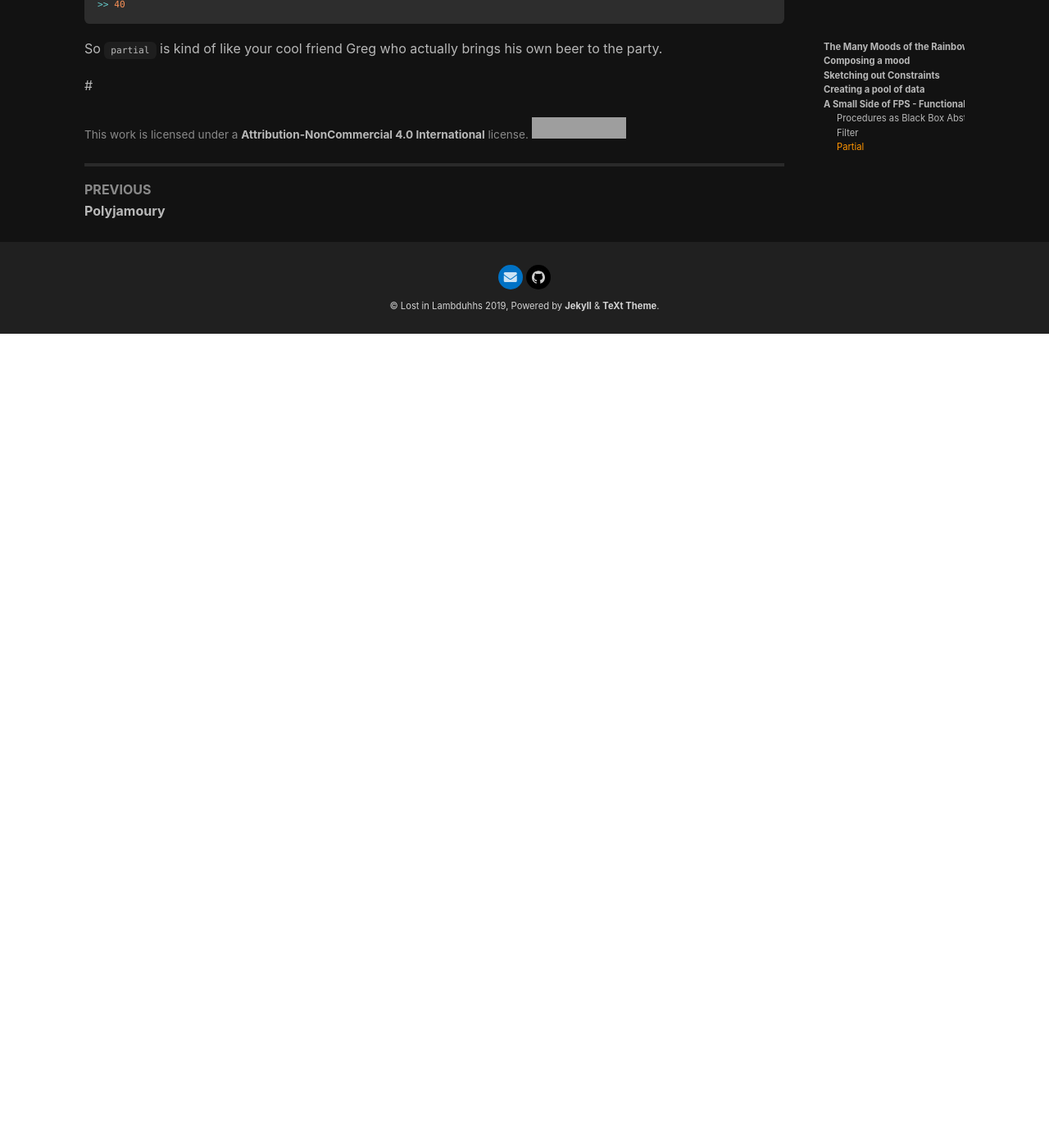
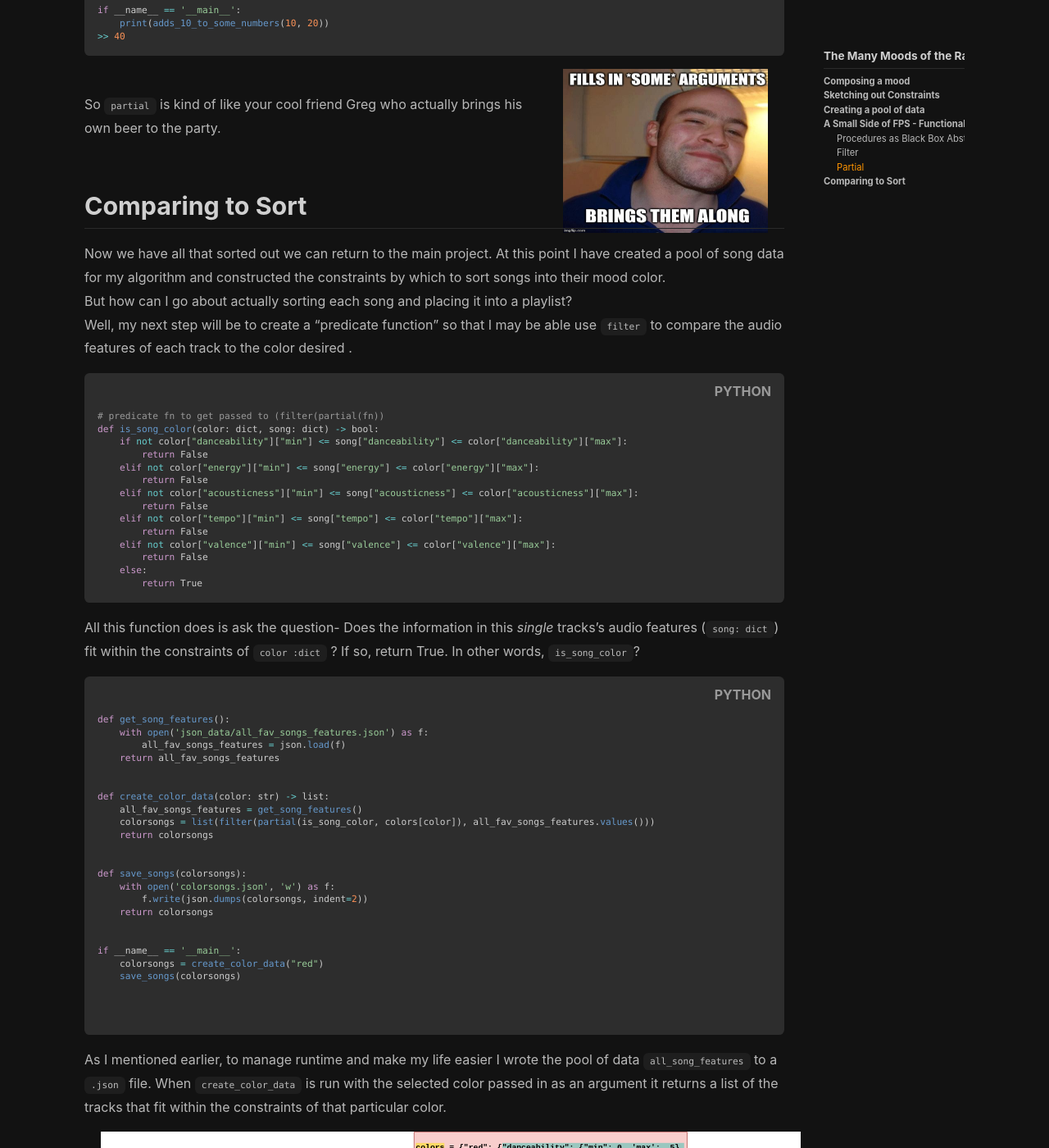
Before and after one commit to lambduhh/lambduhh.github.io, a Jekyll site: the page built from _posts/2019-10-10-colorjamoury.md, in a window 1280 px wide and 1400 px high, scrolled down 8009 px. Shown: the whole window at 82% size. Built offline with Jekyll 4.4.1, drawn with Linux system fonts in a browser that asks for light colours; nearby versions of some CDN libraries; before the commit the page ends 8416 px from its top, so only the background shows below that; grey boxes are pictures that could not be loaded.

Commit message:
putting it all together graphic

```diff
--- a/_posts/2019-10-10-colorjamoury.md
+++ b/_posts/2019-10-10-colorjamoury.md
@@ -6,7 +6,7 @@ article_header:
   image:
     src: /photos/imageedit_1_7997346933.jpg
 ---
-## The Many Moods of the Rainbow.
+# The Many Moods of the Rainbow.
 
 While messing around with the [Spotify](https://developer.spotify.com/documentation/web-api/) APIs I found one of the most interesting data points they offered insight into was
 a track's [audio features](https://developer.spotify.com/documentation/web-api/reference/tracks/get-audio-features/). Each song in Spotify has 18 different attributes that can be derived, displayed and utilized as a data reference.
@@ -247,6 +247,8 @@ in the [functools](https://docs.python.org/3/library/functools.html) module.
 > A Higher Order Function is a function that does at least one of the following:
 - takes on or more functions as arguments
 - returns a function as its result
+
+
 ### Filter
 When using a Higher Order Function I often refer to the function I write to "feed" to the Higher Order Function as a "predicate" function.
 Let's say you are asked to find which numbers are even when given a list of numbers [1 ,2, 3, 4]. We could use [filter](https://www.w3schools.com/python/ref_func_filter.asp)
@@ -311,6 +313,68 @@ if __name__ == '__main__':
 
 {% endhighlight %}
 
-So `partial` is kind of like your cool friend Greg who actually brings his own beer to the party.
+<img src="/photos/goodguypartial.jpg" alt="goodguypartial" height="200" width="250" align="right" hspace="20" />
+<br>
+So `partial` is kind of like your cool friend Greg who actually brings his own beer to the party.  <br> <br>
 
-#
+
+
+## Comparing to Sort
+Now we have all that sorted out we can return to the main project. At this point I have created a pool of song data
+for my algorithm and constructed the constraints by which to sort songs into their mood color.
+But how can I go about actually sorting each song and placing it into a playlist?
+Well, my next step will be to create a "predicate function" so that I may be able use `filter` to compare the audio features
+of each track to the color desired .
+{% highlight python %}
+# predicate fn to get passed to (filter(partial(fn))
+def is_song_color(color: dict, song: dict) -> bool:
+    if not color["danceability"]["min"] <= song["danceability"] <= color["danceability"]["max"]:
+        return False
+    elif not color["energy"]["min"] <= song["energy"] <= color["energy"]["max"]:
+        return False
+    elif not color["acousticness"]["min"] <= song["acousticness"] <= color["acousticness"]["max"]:
+        return False
+    elif not color["tempo"]["min"] <= song["tempo"] <= color["tempo"]["max"]:
+        return False
+    elif not color["valence"]["min"] <= song["valence"] <= color["valence"]["max"]:
+        return False
+    else:
+        return True
+
+{% endhighlight %}
+
+All this function does is ask the question- Does the information in this *single* tracks's audio features (`song: dict`) fit within the constraints
+ of `color :dict` ? If so, return True.
+ In other words, `is_song_color`?
+
+ {% highlight python %}
+
+def get_song_features():
+    with open('json_data/all_fav_songs_features.json') as f:
+        all_fav_songs_features = json.load(f)
+    return all_fav_songs_features
+
+
+def create_color_data(color: str) -> list:
+    all_fav_songs_features = get_song_features()
+    colorsongs = list(filter(partial(is_song_color, colors[color]), all_fav_songs_features.values()))
+    return colorsongs
+
+
+def save_songs(colorsongs):
+    with open('colorsongs.json', 'w') as f:
+        f.write(json.dumps(colorsongs, indent=2))
+    return colorsongs
+
+
+if __name__ == '__main__':
+    colorsongs = create_color_data("red")
+    save_songs(colorsongs)
+
+
+ {% endhighlight %}
+As I mentioned earlier, to manage runtime and make my life easier I wrote the pool of data `all_song_features` to a `.json` file.
+When `create_color_data` is run with the selected color passed in as an argument it returns a list of the tracks that fit within the
+constraints of that particular color.
+
+<img src="/photos/filterpartialred.svg" alt="filterpartial" hspace="20" />
```
Also changed, not shown: photos/filterpartialred.svg (added), photos/goodguypartial.jpg (added).
